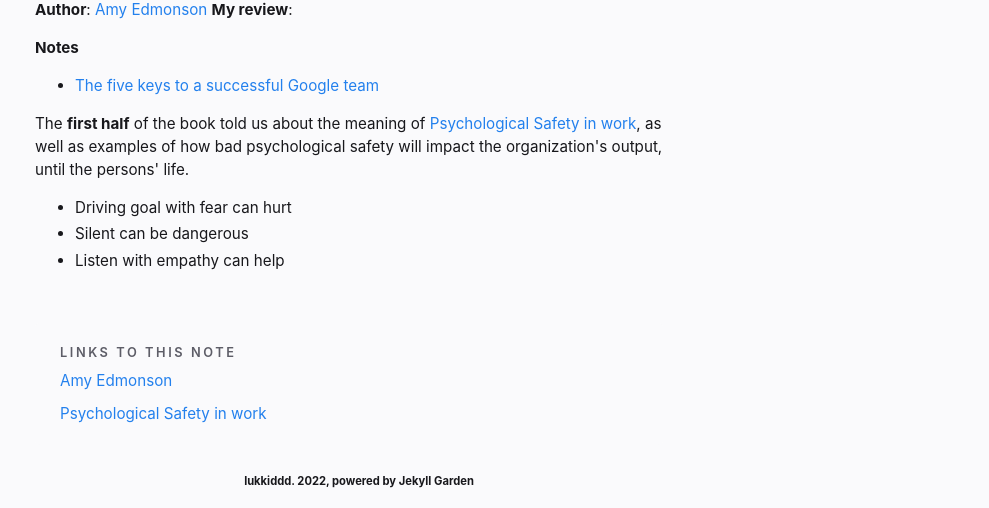
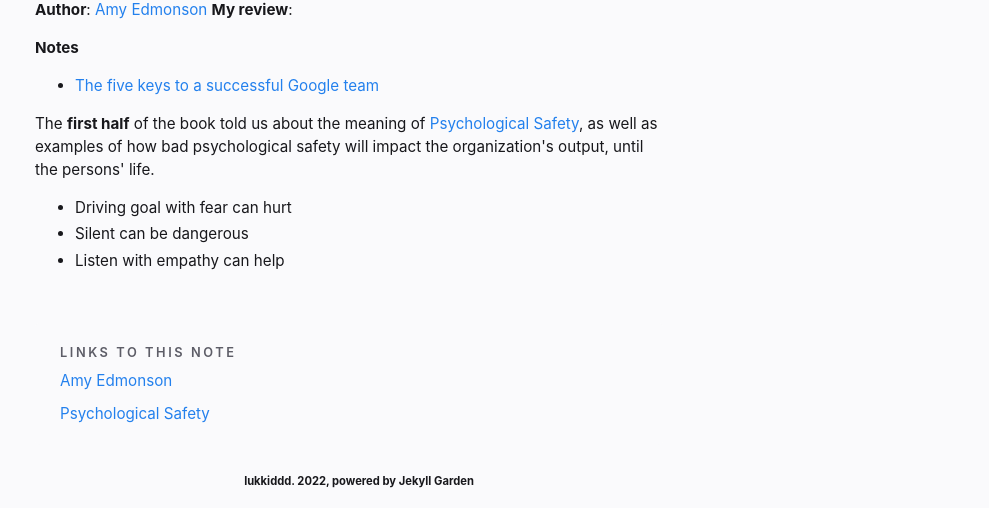
Before and after one commit to lukkiddd/lukkiddd.github.io, a Jekyll site: the page built from _notes/Public/Book - The Fearless Organization.md, in a window 1280 px wide. Shown: the part 1353-1861 px from the top of the page, without its empty margins (291-1280 px from the left). Built offline with Jekyll 4.4.1, drawn with Linux system fonts in a browser that asks for light colours.

Commit message:
Change the name of psychological safety

```diff
--- a/_notes/Public/Book - The Fearless Organization.md
+++ b/_notes/Public/Book - The Fearless Organization.md
@@ -13,7 +13,7 @@ date : 2023-08-20
 **Notes**
 - [[The five keys to a successful Google team]]
 
-The **first half** of the book told us about the meaning of [[Psychological Safety in work]], as well as examples of how bad psychological safety will impact the organization's output, until the persons' life.
+The **first half** of the book told us about the meaning of [[Psychological Safety]], as well as examples of how bad psychological safety will impact the organization's output, until the persons' life.
 
 - Driving goal with fear can hurt
 - Silent can be dangerous
--- a/_notes/Public/Psychological Safety in work.md
+++ b/_notes/Public/Psychological Safety.md
@@ -1,5 +1,5 @@
 ---
-title : Psychological Safety in work
+title : Psychological Safety
 notetype : feed
 date : 2023-09-20
 ---
```
